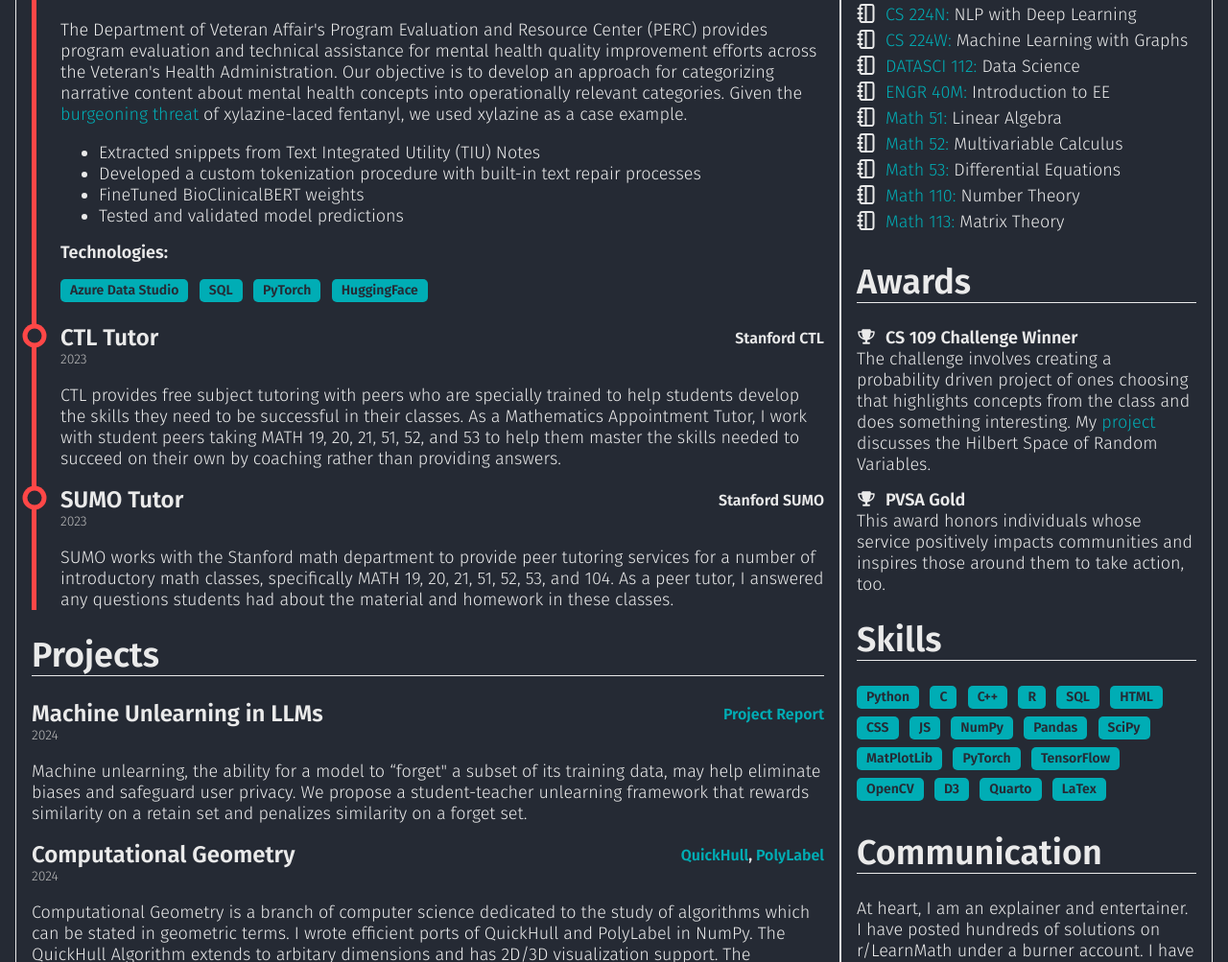
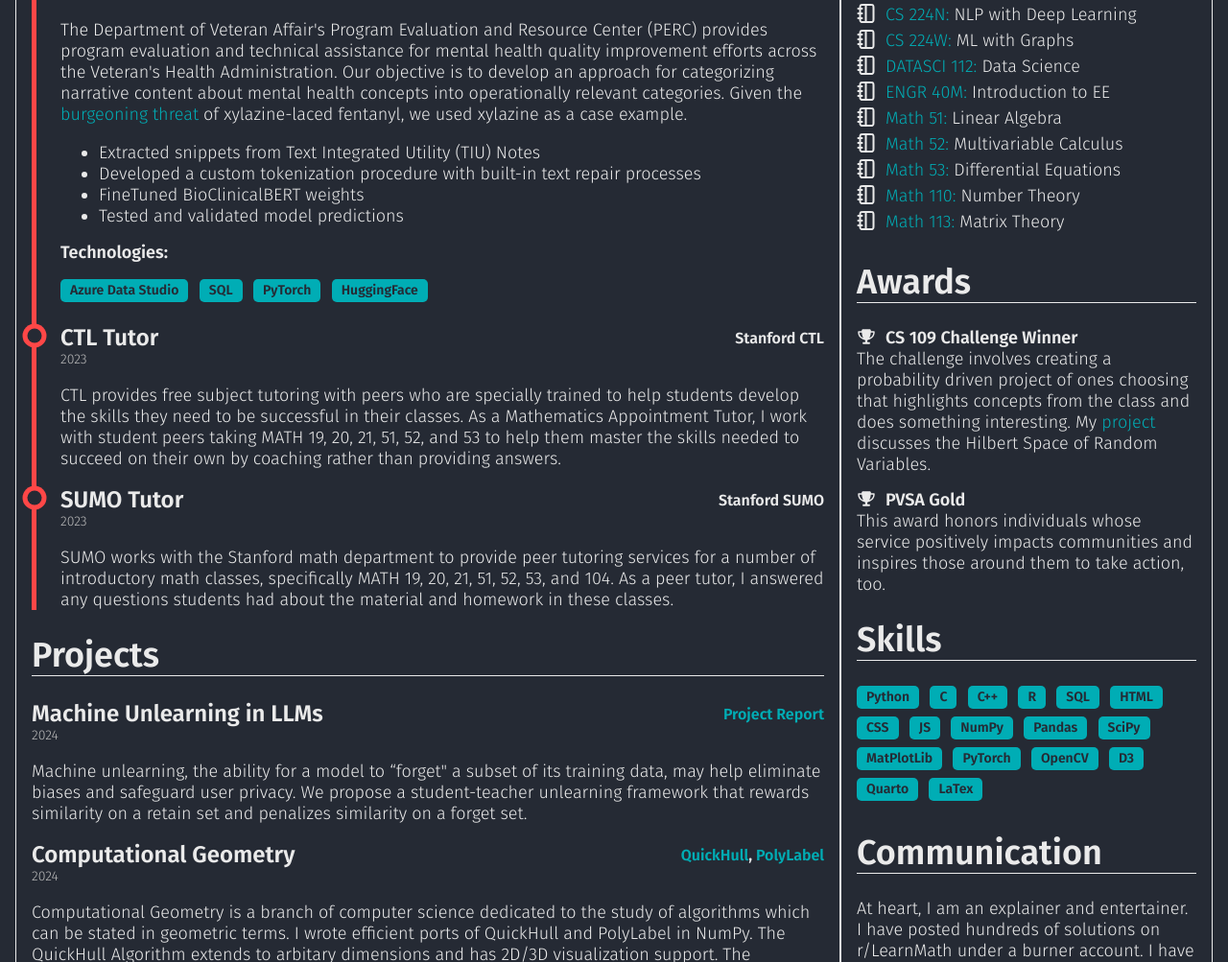
Before and after one commit to JayGupta797/jaygupta797.github.io, a plain HTML site: page pages/resume.html in a window 1280 px wide. Shown: the part 499-1502 px from the top of the page at 96% size. Drawn offline with Linux system fonts and the light colour scheme.

Commit message:
Update resume.html

```diff
--- a/pages/resume.html
+++ b/pages/resume.html
@@ -273,7 +273,7 @@
 
                         <li class="custom-bullet">
                         <span class="svg-icon"><svg><use href="#tablet" x="-2.5" y="-2" fill="var(--primary-color)" stroke="var(--secondary-color)"/></svg></span>
-                        <p><a href="https://explorecourses.stanford.edu/search?q=CS224W" target="_blank">CS 224W:</a> Machine Learning with Graphs<p>
+                        <p><a href="https://explorecourses.stanford.edu/search?q=CS224W" target="_blank">CS 224W:</a> ML with Graphs<p>
                         </li>
 
                         <li class="custom-bullet">
@@ -357,7 +357,6 @@
                         <li class="list-inline-item"><span class="badge">SciPy</span></li>
                         <li class="list-inline-item"><span class="badge">MatPlotLib</span></li>
                         <li class="list-inline-item"><span class="badge">PyTorch</span></li>
-                        <li class="list-inline-item"><span class="badge">TensorFlow</span></li>
                         <li class="list-inline-item"><span class="badge">OpenCV</span></li>
                         <li class="list-inline-item"><span class="badge">D3</span></li>
                         <li class="list-inline-item"><span class="badge">Quarto</span></li>
```
